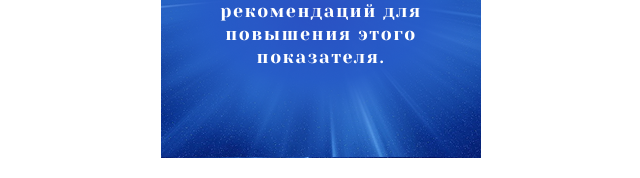
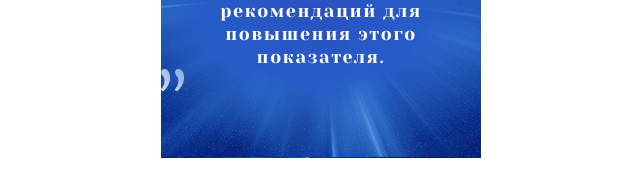
Before and after one commit to Mari-By/ABC_work, a website: page src/index.html in a window 1280 px wide. Shown: the part 758-936 px from the top of the page, 319-959 px from the left. Drawn offline with Linux system fonts and the light colour scheme; files that its build step writes are made by us from their sources.

Commit message:
work start

```diff
--- a/src/index.html
+++ b/src/index.html
@@ -68,7 +68,7 @@
 
 
 
-			<!-- <img src="/src/img/foto/“_right.png" alt="quotes_down" class="wow_quotes_down"> -->
+			<img src="/src/img/foto/“_right.png" alt="quotes_down" class="wow_quotes_down">
 
 		</section>
 
```
